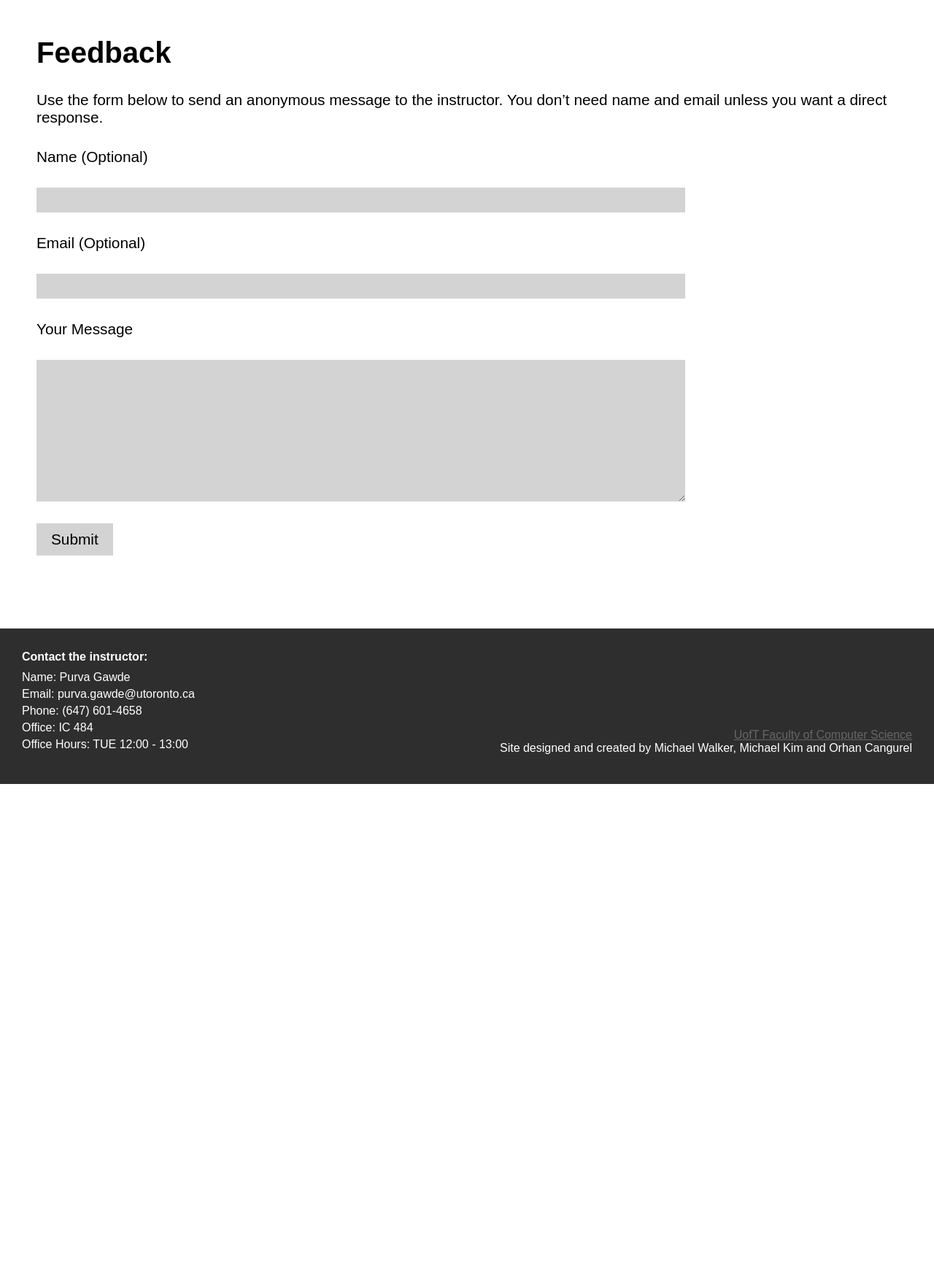
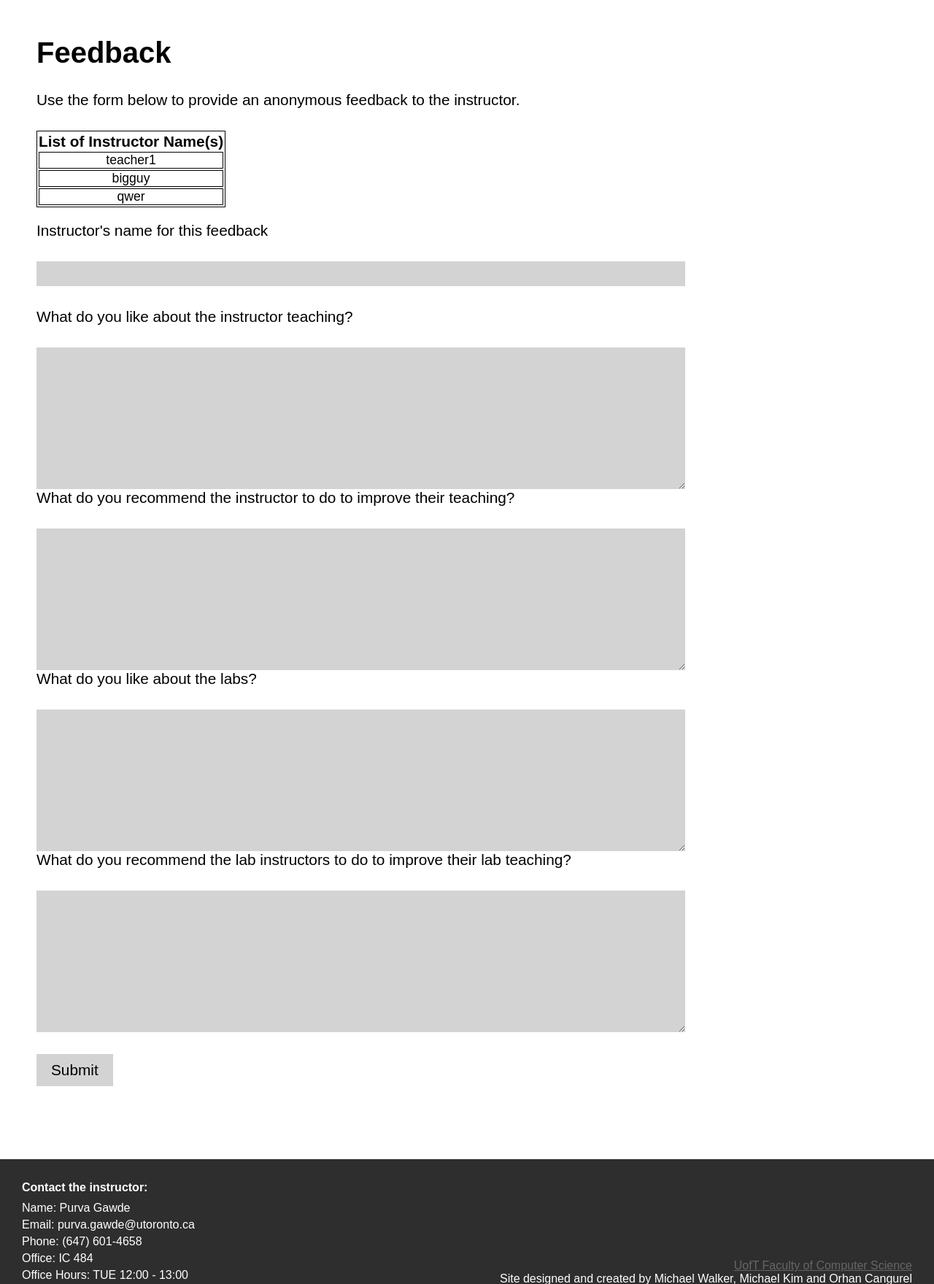
Before and after one commit to MichaelWK04/Assignment3, a Flask app: page /feedback in a window 1280 px wide. Shown: the part 65-1824 px from the top of the page at 73% size. Before the commit the page ends 1139 px from the top, so only its background shows below. Run offline with Flask 3, Linux system fonts and the light colour scheme; the first user in the database is signed in; data comes from the database, SQL or seed files in the repository.

Commit message:
Feedback

```diff
--- a/app.py
+++ b/app.py
@@ -131,9 +131,34 @@ def calendar():
 def courseteam():
     return render_template('courseteam.html')
 
-@app.route('/feedback')
+@app.route('/feedback', methods=['GET', 'POST'])
 def feedback():
-    return render_template('feedback.html')
+    if session['type']== 'Student':
+        if request.method == 'GET':
+            query_intructor_result = query_intructor()
+            return render_template('feedback.html', query_intructor_result=query_intructor_result )
+        else:
+            query_intructor_result = query_intructor()
+            username=request.form['InstructorName_ID']
+            Instructor1 = Instructor.query.filter_by(username= username).first()
+            if not Instructor1:
+                flash('Please put in valid instructor name', 'Error')
+                return render_template('feedback.html', query_intructor_result=query_intructor_result )
+            else:
+                feedback_details = (
+
+                    request.form['InstructorName_ID'],
+                    request.form['Ans1_ID'],
+                    request.form['Ans2_ID'],
+                    request.form['Ans3_ID'],
+                    request.form['Ans4_ID']
+                )
+                add_feedback(feedback_details)
+                message='Feedback has been received'
+                return render_template('feedback.html', query_intructor_result=query_intructor_result, message=message)
+    else:
+        query_feedback_result=query_feedback()
+        return render_template('Instructor_feedback.html', query_feedback_result=query_feedback_result)
 
 @app.route('/lab')
 def lab():
@@ -194,5 +219,19 @@ def add_grades(grades_details):
     db.session.add(grades)
     db.session.commit()
 
+def add_feedback(feedback_details):
+        feedback = Feedback(to=feedback_details[0], q1= feedback_details[1], q2=feedback_details[2], q3=feedback_details[3], q4=feedback_details[4])
+        db.session.add(feedback)
+        db.session.commit()
+
+def query_intructor():
+    query_intructor=Instructor.query.all()
+    return query_intructor
+
+def query_feedback():
+    name = session['name']
+    query_feedback=Feedback.query.filter_by(to=name)
+    return query_feedback
+
 if __name__ == '__main__':
     app.run()
--- a/static/css/feedback.css
+++ b/static/css/feedback.css
@@ -2,7 +2,10 @@
   font-size: 1.3em;
   margin-top: 30px;
 }
-
+#content div{
+  text-align: center;
+  color: blue;
+}
 form {
   margin-top: 30px;
 }
@@ -22,6 +25,20 @@ form {
   font-size: 1.3em;
   background-color: lightgray;
 }
+#content table{
+  margin-bottom: 20px;
+  text-align: center;
+  border: 1px solid;
+
+}
+#content th{
+  font-size: 1.3em;
+  text-align: center;
+}
+#content td{
+  font-size: 1.1em;
+  border: 1px solid;
+}
 
 #content textarea {
   display: block;
@@ -33,7 +50,7 @@ form {
   background-color: lightgray;
 }
 
-#content input[type="submit"] {
+#content button[type="submit"] {
   background-color: lightgray;
   border: none;
   font-size: 1.3em;
--- a/templates/feedback.html
+++ b/templates/feedback.html
@@ -14,17 +14,46 @@
     <section id="content">
         <h1>Feedback</h1>
         <p>
-            Use the form below to send an anonymous message to the instructor. You
-            don’t need name and email unless you want a direct response.
+            Use the form below to provide an anonymous feedback to the instructor.
         </p>
-        <form action="">
-            <label for="name">Name (Optional)</label>
-            <input name="name" type="text" />
-            <label for="email">Email (Optional)</label>
-            <input name="email" type="text" />
-            <label for="message">Your Message</label>
-            <textarea name="message" id="feedback-message" cols="30" rows="10" required></textarea>
-            <input type="submit" />
+        <form action="http://127.0.0.1:5000/feedback" method = "POST">
+            {% with messages = get_flashed_messages(with_categories = True) %}
+            {% if messages %}
+            <ul class=flash>
+                {% for category, message in messages %}
+                <div> <strong>{{ category }}</strong> - {{ message }} </div>
+                {% endfor %}
+            </ul>
+            {% endif %}
+            {% endwith %}
+            <div id="message">{{message}}</div>
+            <table class="Instructor table">
+                <tr>
+                    <th>List of Instructor Name(s)</th>
+                </tr>
+                {% for Instructor in query_intructor_result %}
+                <tr>
+                    <td>{{ Instructor.username }}</td>
+                </tr>
+                {% endfor %}
+            </table>
+            <label for="InstructorName">Instructor's name for this feedback</label>
+            <input name="InstructorName_ID" id="InstructorName_ID "type="text" required />
+
+
+            <label for="Ans1">What do you like about the instructor teaching?</label>
+            <textarea name="Ans1_ID" id="Ans1_ID "type="text" required cols="30" rows="10"></textarea>
+
+            <label for="Ans2">What do you recommend the instructor to do to improve their teaching?</label>
+            <textarea name="Ans2_ID" id="Ans2_ID "type="text" required cols="30" rows="10"></textarea>
+
+            <label for="Ans3">What do you like about the labs?</label>
+            <textarea name="Ans3_ID" id="Ans3_ID "type="text" required cols="30" rows="10"></textarea>
+
+            <label for="Ans4">What do you recommend the lab instructors to do to improve their lab teaching?</label>
+            <textarea name="Ans4_ID" id="Ans4_ID "type="text" required cols="30" rows="10"></textarea>
+
+            <button type="submit">Submit</button>
         </form>
     </section>
     {% endblock %}
```
Also changed, not shown: other parts of static/css/feedback.css (+8 -1 lines), static/css/Instructor_feedback.css (added, +28 -0 lines), templates/Instructor_feedback.html (added, +40 -0 lines), instance/assignment3.db.
